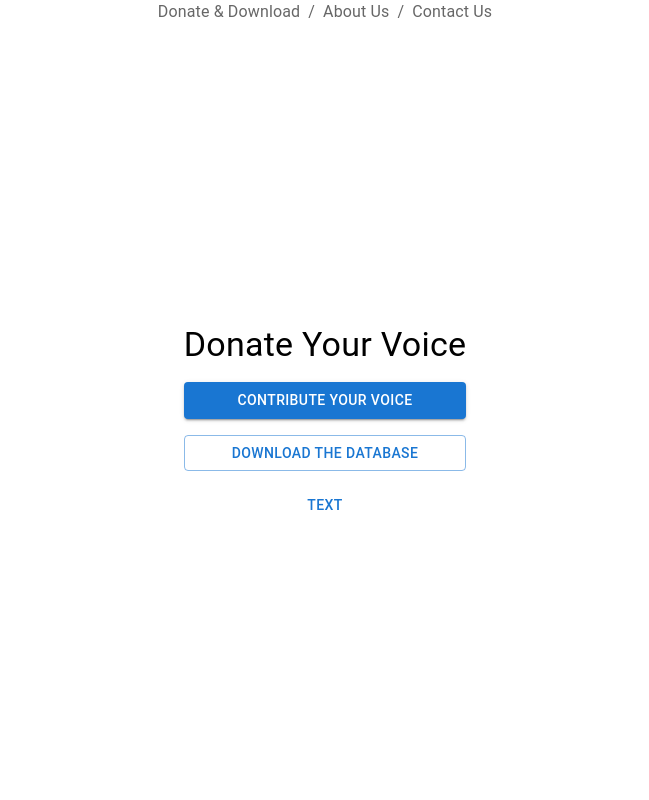
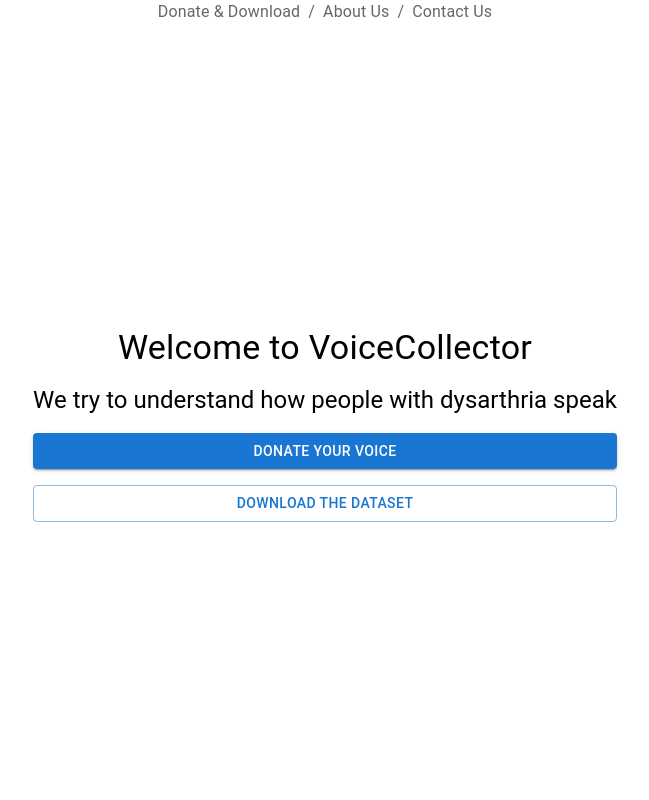
Before and after one commit to SlangLab-NU/VoiceCollector, a React (Create React App) app in the folder web/: page / in a window 1280 px wide. Shown: the top 800 px of the page, without its empty margins (315-964 px from the left). Built offline with nearby package versions, Linux system fonts and the light colour scheme.

Commit message:
Remove particle effect in home page

```diff
--- a/web/src/components/Hero.js
+++ b/web/src/components/Hero.js
@@ -24,15 +24,16 @@ function Hero() {
         >
             <Stack spacing={2}>
                 <Typography variant="h4" component="div">
-                    {/* <Box sx={{ fontFamily: 'Monospace', fontSize: 'h1.heading' }}> */}
-                        Donate Your Voice
-                    {/* </Box> */}
+                    Welcome to VoiceCollector
                 </Typography>
-                <Button variant="contained" href='/record'>Contribute Your Voice</Button>
-                <Button variant="outlined">Download the Database</Button>
-                <Button variant="text">Text</Button>
+                <Typography variant="h5" component="div">
+                    We try to understand how people with dysarthria speak
+                </Typography>
+                <Button variant="contained" href='/record'>Donate Your Voice</Button>
+                <Button variant="outlined">Download the Dataset</Button>
+                {/* <Button variant="text">Text</Button> */}
             </Stack>
-            <Particle />
+            {/* <Particle /> */}
         </div>
 
 
```
